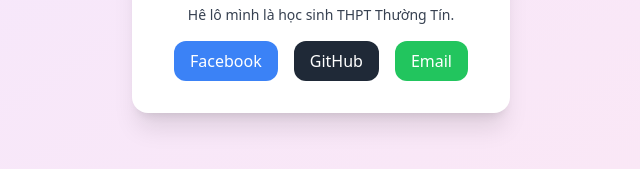
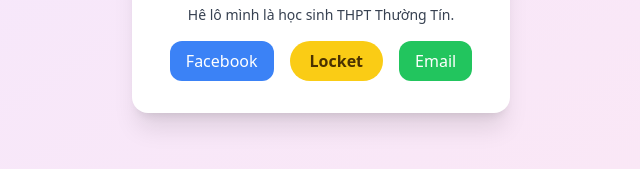
Before and after one commit to tranduc2008/duca7.github.io, a plain HTML site: page index.html in a window 1280 px wide. Shown: the part 451-620 px from the top of the page, without its empty margins (319-959 px from the left). Drawn offline with nearby package versions, Linux system fonts and the light colour scheme.

Commit message:
Update index.html

```diff
--- a/index.html
+++ b/index.html
@@ -27,8 +27,8 @@
         <a
           href="https://locket.camera/links/zxKVE6uuzBy2u7rP7"
           target="_blank"
-          class="bg-gray-800 text-white px-4 py-2 rounded-xl hover:bg-gray-900 transition"
-          >GitHub</a
+          class="bg-yellow-400 text-[#4b3200] px-5 py-2 rounded-full font-semibold hover:bg-yellow-300 transition"
+          >Locket</a
         >
         <a
           href="mailto:tranduc2612008@gmail.com"
```
